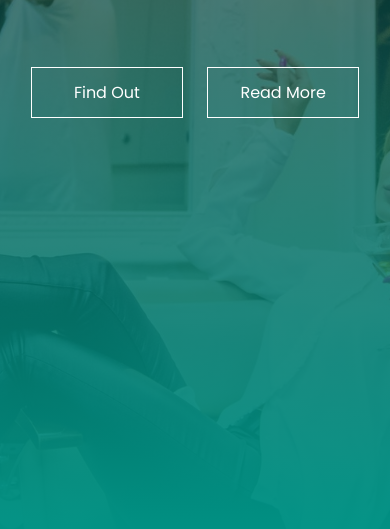
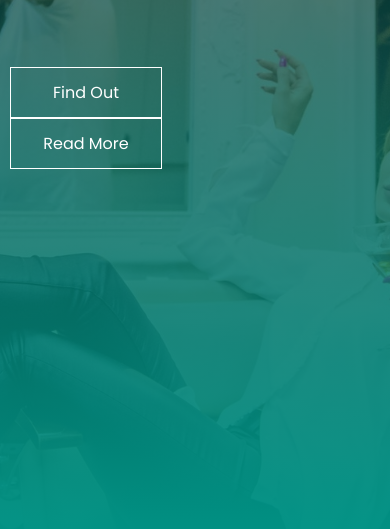
Before and after one commit to mauger1998/responsive-webpage-barber, a plain HTML site: page index.html in a window 390 px wide. Shown: the part 277-806 px from the top of the page. Drawn offline with Linux system fonts and the light colour scheme.

Commit message:
Add banner btn a style display block to media query

```diff
--- a/style.css
+++ b/style.css
@@ -101,4 +101,7 @@ nav ul li a {
         font-size: 44px;
 
     }
+    .banner-btn a{
+        display: block;
+    }
 }
```
